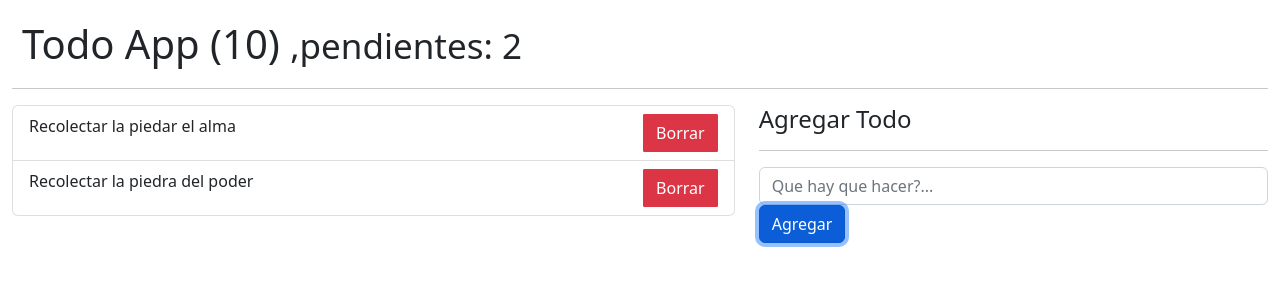
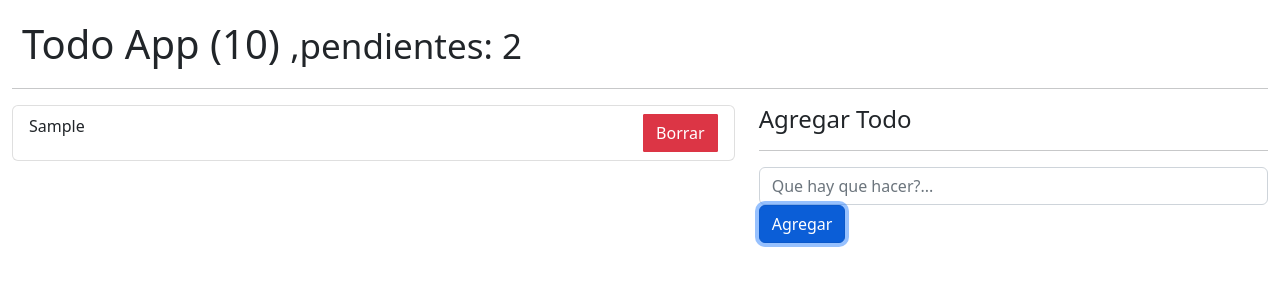
Before and after one commit to juan1630/hooks, a React (Vite) app: page / in a window 1280 px wide. Both pictures are taken after typing "Sample" into the empty fields and a click on the button "Agregar". Shown: the top 300 px of the page. Built offline with nearby package versions, Linux system fonts and the light colour scheme.

Commit message:
Se agrega el reducer, el localsotorage y el delete del todo en la aplicacion de los todos

```diff
--- a/src/08-useReducer/AddNewTodo.jsx
+++ b/src/08-useReducer/AddNewTodo.jsx
@@ -11,6 +11,7 @@ export const AddNewTodo = ({ handleTodos })=>{
     const handelSubmitTodod  = (event)=> {
         event.preventDefault();
 
+        if(description.length <= 2) return
         handleTodos({
             id: new Date().getTime(),
             description,
--- a/src/08-useReducer/TodoApp.jsx
+++ b/src/08-useReducer/TodoApp.jsx
@@ -1,28 +1,39 @@
-import { useReducer } from "react";
+import { useEffect, useReducer } from "react";
 import { AddNewTodo } from "./AddNewTodo";
 import { TodoList } from "./TodoList";
 import { todoReducer } from "./todoReducer";
 
-const initialState =[{
-    id: new Date().getTime(),
-    description: 'Recolectar la piedar el alma',
-    done: false
-},
-{
-    id: new Date().getTime()+100,
-    description: 'Recolectar la piedra del poder',
-    done: false
+const initialState =[];
+
+
+const init = ()=>{
+    return JSON.parse(localStorage.getItem('todos'))  || [];
 }
-
-]
 
 export const TodoApp = () => {
 
-   const [ todos, dispatch ] =useReducer(todoReducer, initialState);
+   const [ todos, dispatch ] =useReducer(todoReducer, initialState, init);
+
+   useEffect(()=>{
+        localStorage.setItem('todos', JSON.stringify(todos));
+   }, [todos]);
 
    const handleNewTodo = ( todo )=>{
-    console.log(todo);
+
+        const action = {
+            type: '[TODO] Add Todo',
+            payload: todo
+        }
+
+        dispatch( action );
    }
+
+   const handleDeleteTodo = (id)=>{
+    dispatch({
+        type:'[TODO] Remove Todo',
+        payload: id
+   });
+   };
 
     return(
         <>
@@ -31,11 +42,7 @@ export const TodoApp = () => {
                 <hr />
                 <div className="row">
                     <div className="col-7">
-                        <ul className="list-group" >
-                            {
-                                todos.map( (element)=> (<TodoList key={ element.id } todo={element} />) )
-                            }
-                        </ul>
+                    <TodoList todos={todos}  onDeleteTodo={handleDeleteTodo}  />
                     </div>
                     <div className="col-5">
                         <h4> Agregar Todo </h4>
--- a/src/08-useReducer/TodoItem.jsx
+++ b/src/08-useReducer/TodoItem.jsx
@@ -1,7 +1,15 @@
-export const TodoItem = ({ description })=> {
+export const TodoItem = ({ todo , onDeleteTodo})=> {
     return(
-        <span>
-        { description }
-    </span>
+        <li className="list-group-item"  >
+            <span>
+                { todo.description }
+            </span>
+            <button
+                className="btn btn-danger ml-1"
+                onClick={ ()=> onDeleteTodo(todo.id) }
+                >
+                Borrar
+            </button>
+        </li>
     )
 };
--- a/src/08-useReducer/TodoList.jsx
+++ b/src/08-useReducer/TodoList.jsx
@@ -1,15 +1,16 @@
 import { TodoItem } from "./TodoItem";
 
-export const  TodoList = ({todo}) => {
+export const  TodoList = ({todos = [], onDeleteTodo}) => {
+    console.log(todos)
+    return(
+        <ul className="list-group" >
+            {
+                todos.map( (element) => (
 
-    return(
-
-        <li className="list-group-item"  >
-            <TodoItem description={todo.description }  />
-            <button className="btn btn-danger ml-1" >
-                Borrar
-            </button>
-        </li>
+                    <TodoItem key={element.id} todo={element }  onDeleteTodo={onDeleteTodo}  />
+                ))
+            }
+        </ul>
 
     )
 };
--- a/src/08-useReducer/todoReducer.js
+++ b/src/08-useReducer/todoReducer.js
@@ -1,9 +1,12 @@
 export const todoReducer = (initlaState, action) =>{
+
     switch (action.type) {
-        case 'ABC':
-            throw new Error('No esta definido');
-
-
+        case '[TODO] Add Todo':
+            return [ ...initlaState, action.payload ];
+            // agregamos el nuevo elemento al arregloe
+        case '[TODO] Remove Todo':
+            return initlaState.filter( (todo) => todo.id !== action.payload );
+            // Se puede usar ya que este metodo no muta el estado, es decir,  nos devuelve un nuevo arreglo
         default:
             return initlaState;
     }
```
